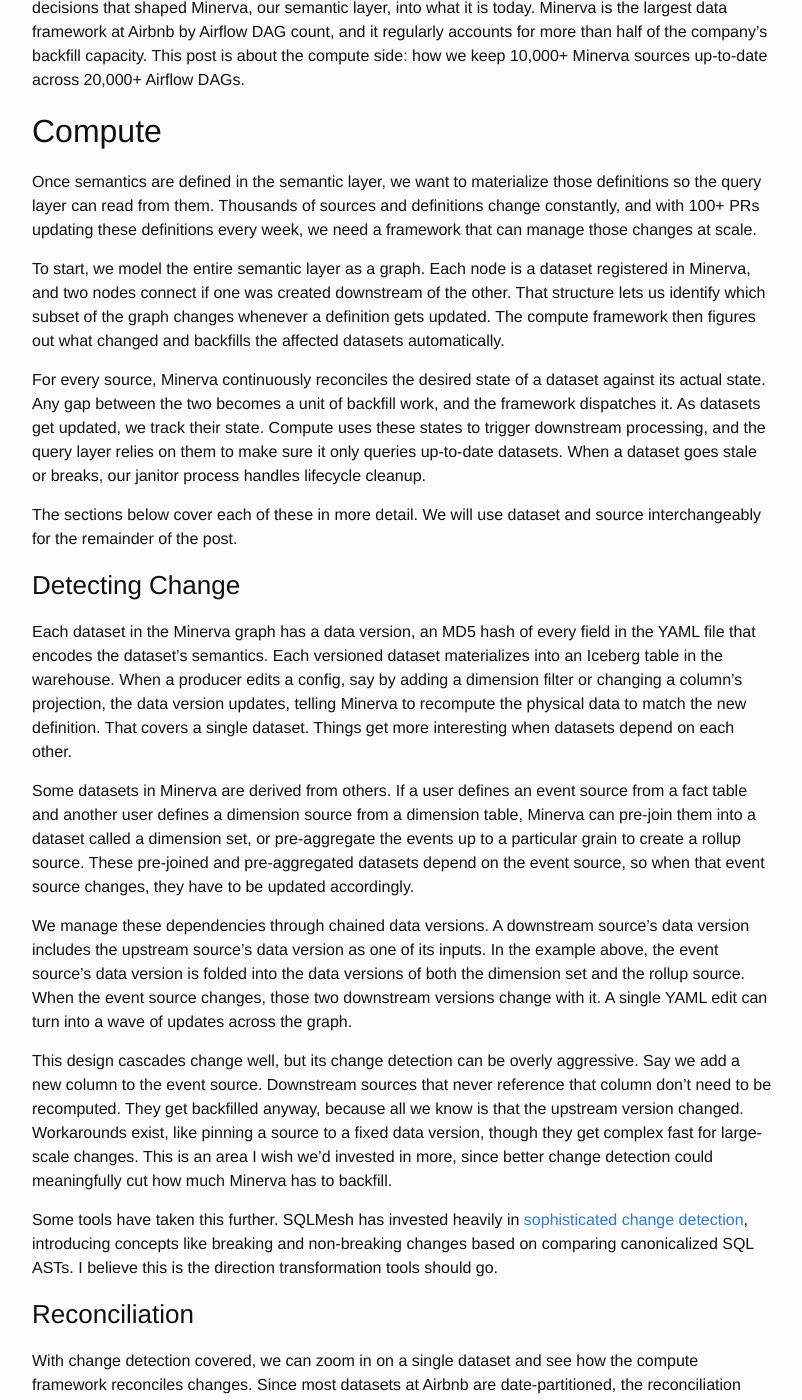
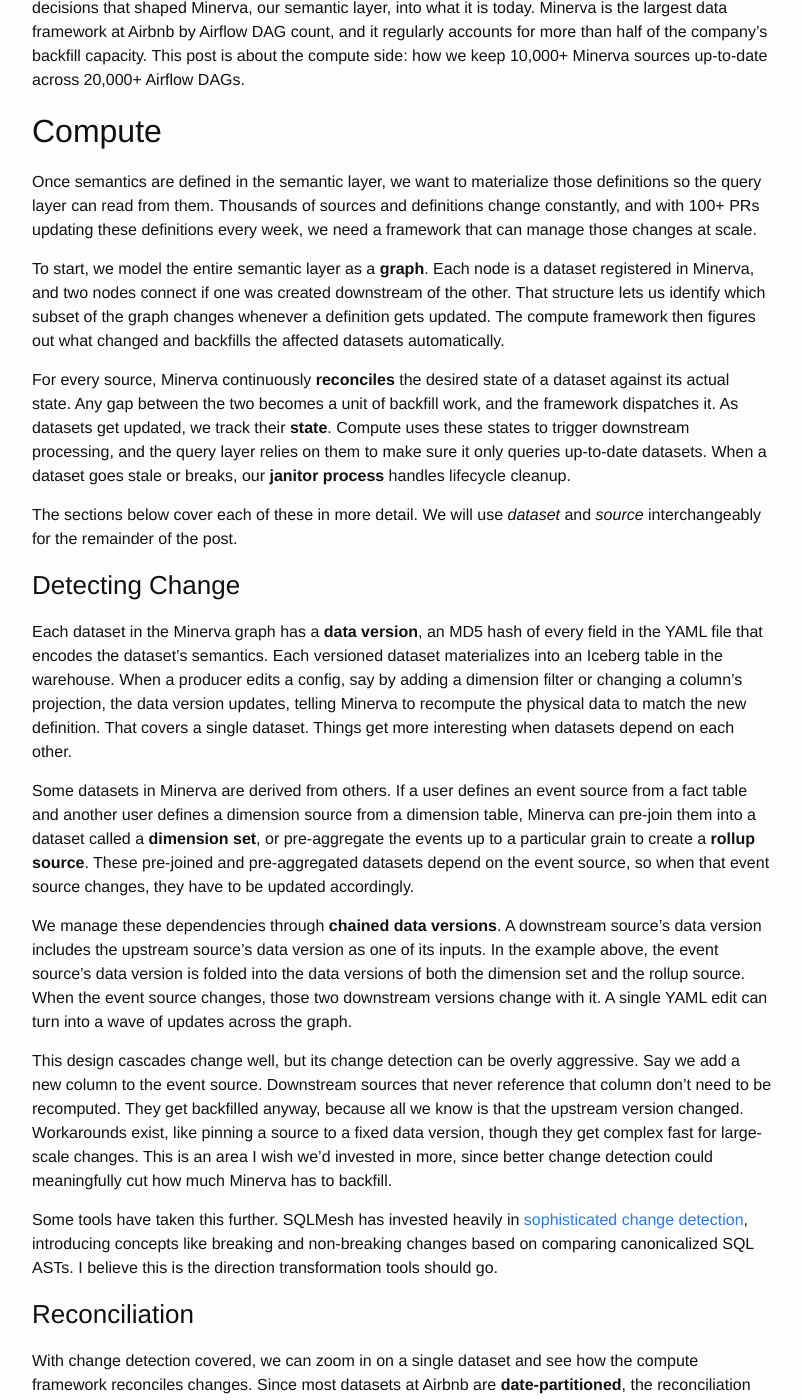
Before and after one commit to robert8138/robert8138.github.io, a Jekyll site: the page built from _posts/2026-08-13-airbnbs-semantic-layer-compute.md, in a window 1280 px wide and 1400 px high, scrolled down 288 px. Shown: the whole window, without its empty margins (238-1040 px from the left). Built offline with Jekyll 4.4.1, drawn with Linux system fonts in a browser that asks for light colours; comment, search, counter and statistics services are not loaded; some of the changed text lies outside the part shown.

Commit message:
Restore the inline emphasis in the compute post
Co-Authored-By: Claude Opus 5 <noreply@anthropic.com>

```diff
--- a/_posts/2026-08-13-airbnbs-semantic-layer-compute.md
+++ b/_posts/2026-08-13-airbnbs-semantic-layer-compute.md
@@ -14,19 +14,19 @@ This is a follow-up to [Airbnb's Semantic Layer: Developer Experience](https://r
 
 Once semantics are defined in the semantic layer, we want to materialize those definitions so the query layer can read from them. Thousands of sources and definitions change constantly, and with 100+ PRs updating these definitions every week, we need a framework that can manage those changes at scale.
 
-To start, we model the entire semantic layer as a graph. Each node is a dataset registered in Minerva, and two nodes connect if one was created downstream of the other. That structure lets us identify which subset of the graph changes whenever a definition gets updated. The compute framework then figures out what changed and backfills the affected datasets automatically.
+To start, we model the entire semantic layer as a **graph**. Each node is a dataset registered in Minerva, and two nodes connect if one was created downstream of the other. That structure lets us identify which subset of the graph changes whenever a definition gets updated. The compute framework then figures out what changed and backfills the affected datasets automatically.
 
-For every source, Minerva continuously reconciles the desired state of a dataset against its actual state. Any gap between the two becomes a unit of backfill work, and the framework dispatches it. As datasets get updated, we track their state. Compute uses these states to trigger downstream processing, and the query layer relies on them to make sure it only queries up-to-date datasets. When a dataset goes stale or breaks, our janitor process handles lifecycle cleanup.
+For every source, Minerva continuously **reconciles** the desired state of a dataset against its actual state. Any gap between the two becomes a unit of backfill work, and the framework dispatches it. As datasets get updated, we track their **state**. Compute uses these states to trigger downstream processing, and the query layer relies on them to make sure it only queries up-to-date datasets. When a dataset goes stale or breaks, our **janitor process** handles lifecycle cleanup.
 
-The sections below cover each of these in more detail. We will use dataset and source interchangeably for the remainder of the post.
+The sections below cover each of these in more detail. We will use *dataset* and *source* interchangeably for the remainder of the post.
 
 ### Detecting Change
 
-Each dataset in the Minerva graph has a data version, an MD5 hash of every field in the YAML file that encodes the dataset's semantics. Each versioned dataset materializes into an Iceberg table in the warehouse. When a producer edits a config, say by adding a dimension filter or changing a column's projection, the data version updates, telling Minerva to recompute the physical data to match the new definition. That covers a single dataset. Things get more interesting when datasets depend on each other.
+Each dataset in the Minerva graph has a **data version**, an MD5 hash of every field in the YAML file that encodes the dataset's semantics. Each versioned dataset materializes into an Iceberg table in the warehouse. When a producer edits a config, say by adding a dimension filter or changing a column's projection, the data version updates, telling Minerva to recompute the physical data to match the new definition. That covers a single dataset. Things get more interesting when datasets depend on each other.
 
-Some datasets in Minerva are derived from others. If a user defines an event source from a fact table and another user defines a dimension source from a dimension table, Minerva can pre-join them into a dataset called a dimension set, or pre-aggregate the events up to a particular grain to create a rollup source. These pre-joined and pre-aggregated datasets depend on the event source, so when that event source changes, they have to be updated accordingly.
+Some datasets in Minerva are derived from others. If a user defines an event source from a fact table and another user defines a dimension source from a dimension table, Minerva can pre-join them into a dataset called a **dimension set**, or pre-aggregate the events up to a particular grain to create a **rollup source**. These pre-joined and pre-aggregated datasets depend on the event source, so when that event source changes, they have to be updated accordingly.
 
-We manage these dependencies through chained data versions. A downstream source's data version includes the upstream source's data version as one of its inputs. In the example above, the event source's data version is folded into the data versions of both the dimension set and the rollup source. When the event source changes, those two downstream versions change with it. A single YAML edit can turn into a wave of updates across the graph.
+We manage these dependencies through **chained data versions**. A downstream source's data version includes the upstream source's data version as one of its inputs. In the example above, the event source's data version is folded into the data versions of both the dimension set and the rollup source. When the event source changes, those two downstream versions change with it. A single YAML edit can turn into a wave of updates across the graph.
 
 This design cascades change well, but its change detection can be overly aggressive. Say we add a new column to the event source. Downstream sources that never reference that column don't need to be recomputed. They get backfilled anyway, because all we know is that the upstream version changed. Workarounds exist, like pinning a source to a fixed data version, though they get complex fast for large-scale changes. This is an area I wish we'd invested in more, since better change detection could meaningfully cut how much Minerva has to backfill.
 
@@ -34,7 +34,7 @@ Some tools have taken this further. SQLMesh has invested heavily in [sophisticat
 
 ### Reconciliation
 
-With change detection covered, we can zoom in on a single dataset and see how the compute framework reconciles changes. Since most datasets at Airbnb are date-partitioned, the reconciliation algorithm depends heavily on partition-level operations.
+With change detection covered, we can zoom in on a single dataset and see how the compute framework reconciles changes. Since most datasets at Airbnb are **date-partitioned**, the reconciliation algorithm depends heavily on partition-level operations.
 
 #### Reconciliation Algorithm
 
```
